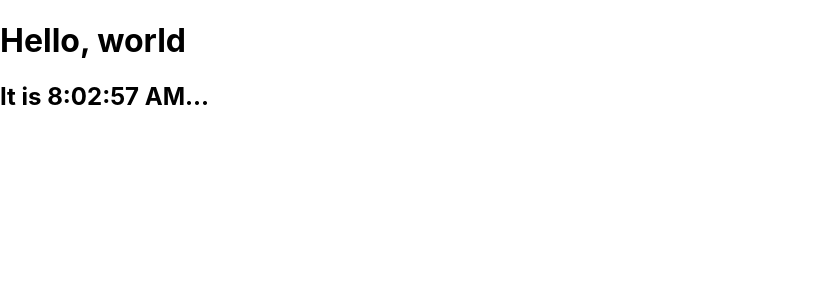
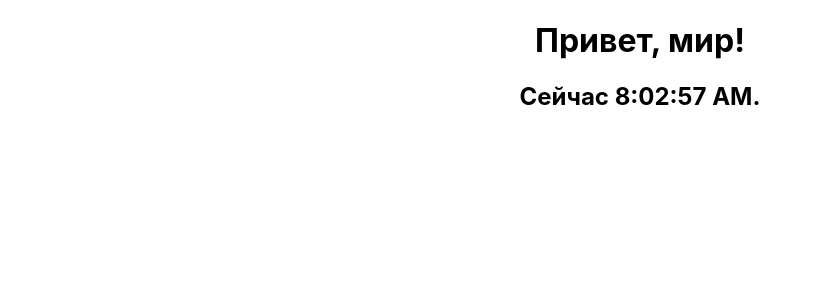
Before and after one commit to VartanovMaks/vm_branch, a React (Create React App) app: page / in a window 1280 px wide. Shown: the top 300 px of the page, without its empty margins (0-821 px from the left). Built offline with nearby package versions, Linux system fonts and the light colour scheme.

Commit message:
Clock via class

```diff
--- a/src/App.js
+++ b/src/App.js
@@ -1,24 +1,40 @@
 import './App.css';
 import React from 'react';
-import ReactDOM from 'react-dom';
 
-function tick(){
-  const element = (
-      <div>
-        <h1>Hello, world</h1>
-        <h2> It is {new Date().toLocaleTimeString()}...</h2>
-      </div>
-  );
-  ReactDOM.render(element, document.getElementById('root'));
+class Clock extends React.Component {
+    constructor(props) {
+        super(props);
+        this.state = {date: new Date()};
+    }
+    componentDidMount() {
+        this.timedId = setInterval(
+            ()=>this.tick(),
+            1000
+        );
+    }
+    componentWillUnmount() {
+        clearInterval(this.timerID);
+    }
+    tick() {
+        this.setState({date: new Date()});
+    }
+     render() {
+        return (
+            <div>
+                <h1>Привет, мир!</h1>
+                <h2>Сейчас {this.state.date.toLocaleTimeString()}.</h2>
+            </div>
+        );
+    }
 }
 
 function App() {
 
-      return (
+    return (
         <div className="App">
-            {setInterval(tick,1000)}
+           <Clock />
         </div>
-      );
+    );
 
 }
 
```
